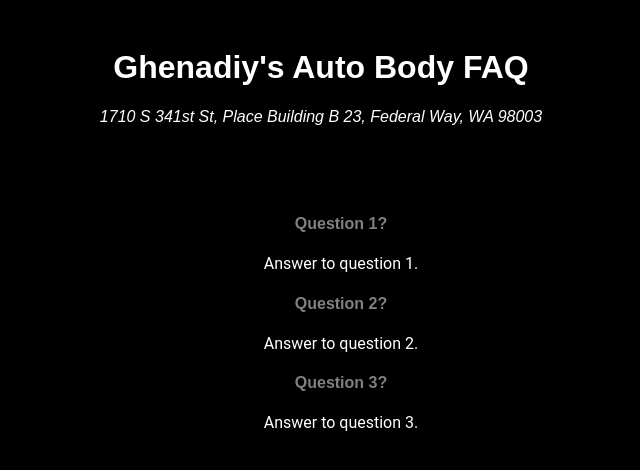
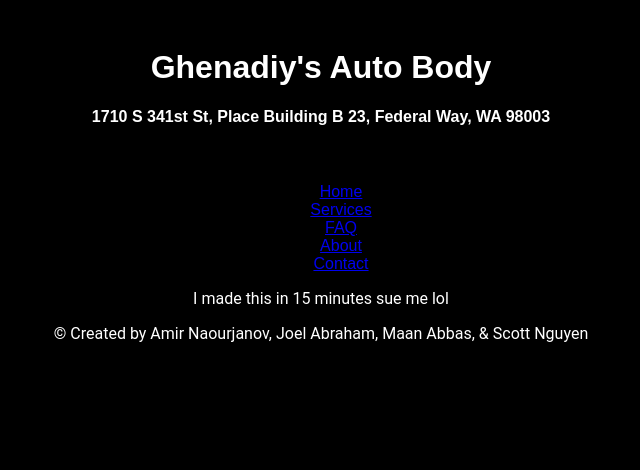
Before and after one commit to scottnguyen15/TINFO-230A-WebsiteProject-24, a plain HTML site: page services.html in a window 1280 px wide. Shown: the whole page, without its empty margins (319-959 px from the left). Drawn offline with Linux system fonts and the light colour scheme.

Commit message:
Update services.html

```diff
--- a/services.html
+++ b/services.html
@@ -2,33 +2,28 @@
 <html lang="en">
 <head>
     <meta charset="UTF-8">
-    <link href="style.css" rel="stylesheet">
-    <title>FAQ - Ghenadiy's Auto Body</title>
+	<link href="style.css" rel="stylesheet">
+    <title>Ghenadiy's Auto Body</title>
 </head>
 <body>
-    <header>
-        <h1>Ghenadiy's Auto Body FAQ</h1>
-        <address>1710 S 341st St, Place Building B 23, Federal Way, WA 98003</address>
-    </header>
-    <main>
-        <section>
-            <h2>FAQs</h2>
-            <ul>
-                <li>
-                    <h4>Question 1?</h4>
-                    <p>Answer to question 1.</p>
-                </li>
-                <li>
-                    <h4>Question 2?</h4>
-                    <p>Answer to question 2.</p>
-                </li>
-                <li>
-                    <h4>Question 3?</h4>
-                    <p>Answer to question 3.</p>
-                </li>
-                <!-- Add more questions and answers as needed -->
-            </ul>
-        </section>
-    </main>
+	<header>
+	<h1>Ghenadiy's Auto Body</h1>
+	<h4>1710 S 341st St, Place Building B 23, Federal Way, WA 98003</h4>
+	</header>
+	<nav>
+		<ul>
+			<li><a href="index.html">Home</a></li>
+			<li><a href="services.html">Services</a></li>
+			<li><a href="faq.html">FAQ</a></li>
+			<li><a href="about.html">About</a></li>
+			<li><a href="contact.html">Contact</a></li>
+		</ul>
+	</nav>
+	<section>
+	<p>I made this in 15 minutes sue me lol</p>
+	</section>
+	<footer>
+	<p>© Created by Amir Naourjanov, Joel Abraham, Maan Abbas, & Scott Nguyen</p>
+	</footer>
 </body>
 </html>
```
